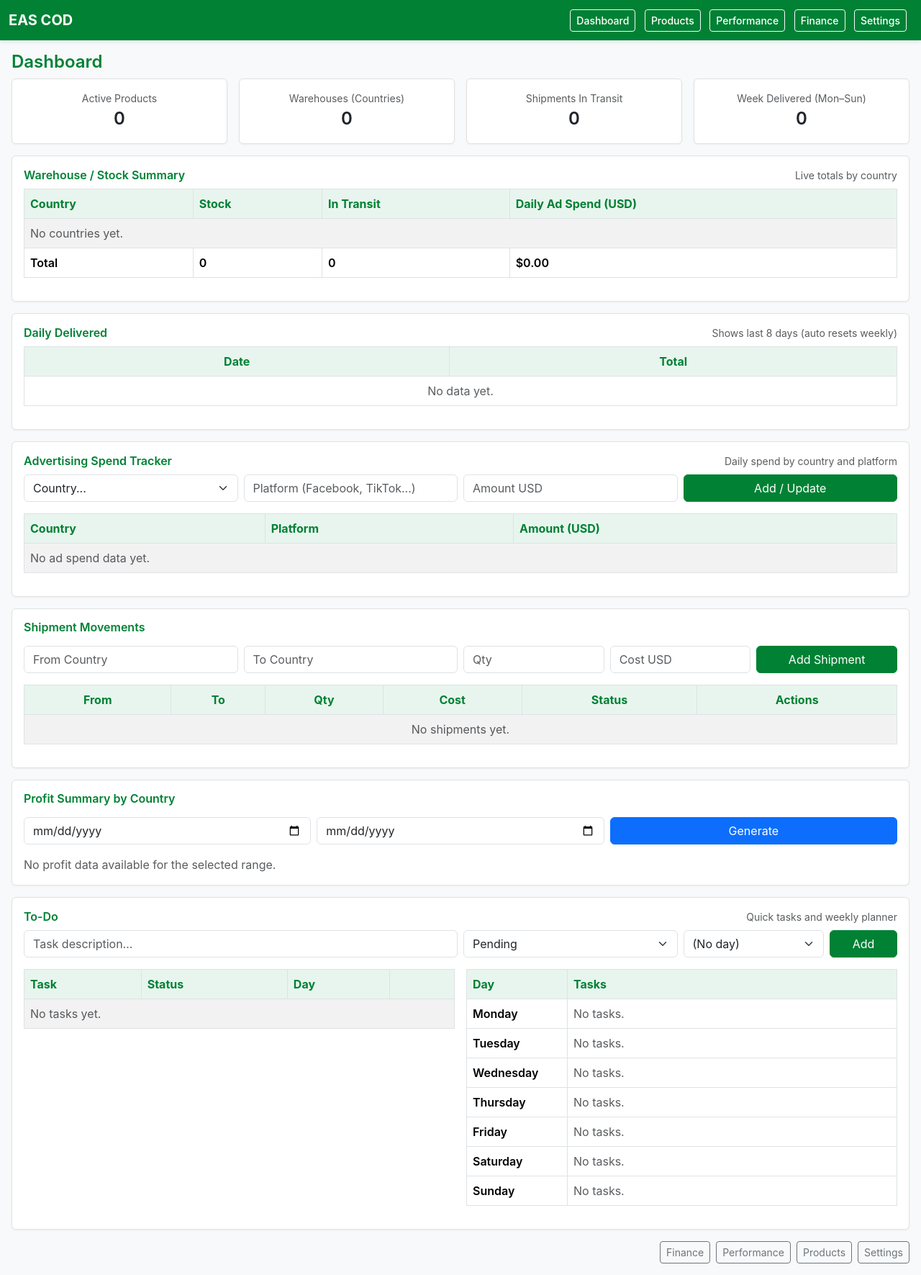
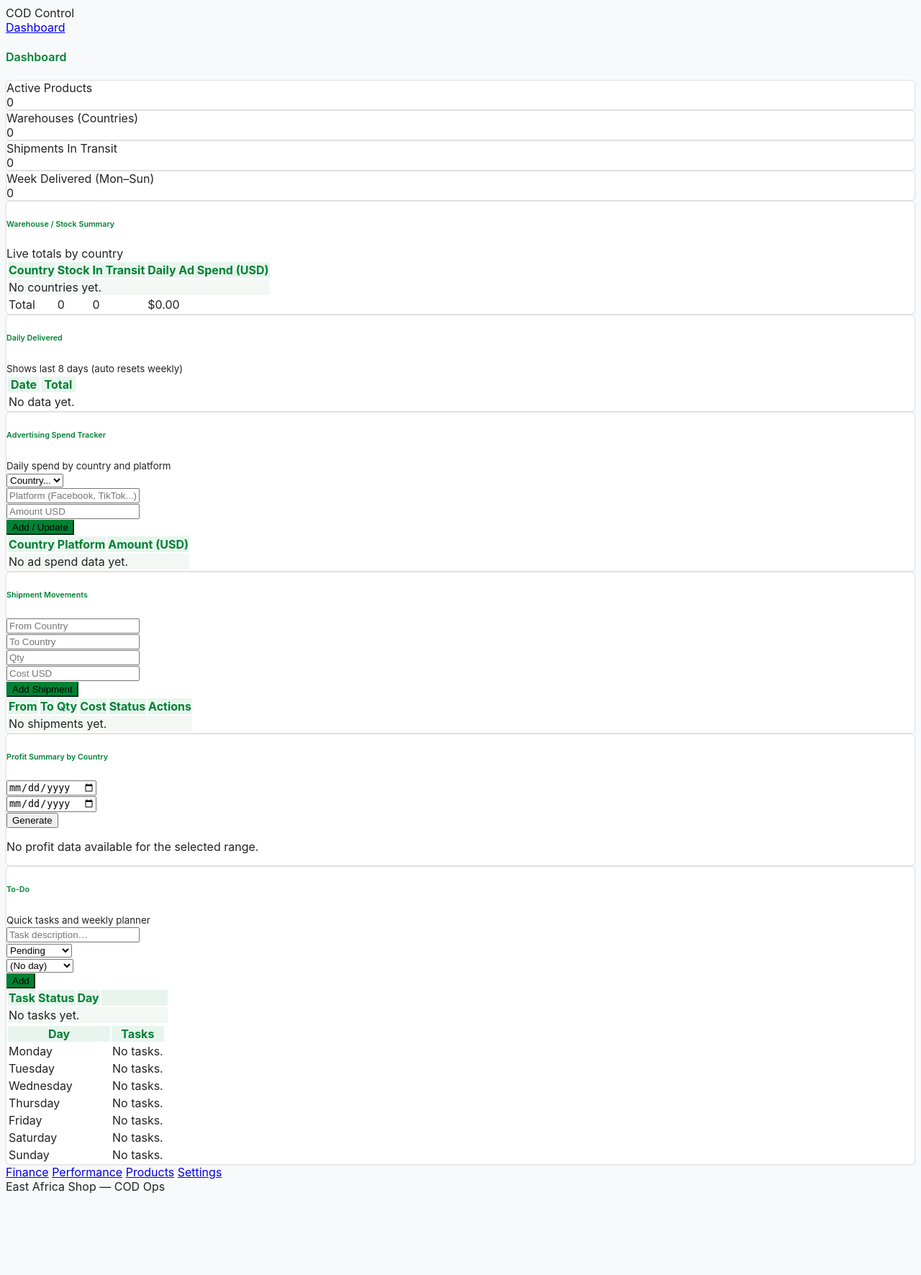
Before and after one commit to EAS-COD-System/eas, a Flask app: template templates/index.html in a window 1280 px wide. Shown: the whole page at 72% size. After the commit the page ends 1658 px from the top, so only its background shows below. Run offline with Flask 3, Linux system fonts and the light colour scheme; the template is opened without the code that fills it, so the values that code supplies are empty.

Commit message:
Update base.html

```diff
--- a/templates/base.html
+++ b/templates/base.html
@@ -1,32 +1,22 @@
-<!DOCTYPE html>
+<!doctype html>
 <html lang="en">
 <head>
-  <meta charset="UTF-8"><meta name="viewport" content="width=device-width, initial-scale=1.0">
-  <title>{{ title or 'EAS COD' }}</title>
-  <link href="https://cdn.jsdelivr.net/npm/bootstrap@5.3.2/dist/css/bootstrap.min.css" rel="stylesheet">
-  <link href="{{ url_for('static', filename='css/style.css') }}" rel="stylesheet">
+  <meta charset="utf-8">
+  <meta name="viewport" content="width=device-width,initial-scale=1">
+  <title>COD Control</title>
+  <link rel="stylesheet" href="{{ url_for('static', filename='style.css') }}">
 </head>
 <body>
-<nav class="navbar navbar-expand-lg" style="background:#008134;">
-  <div class="container-fluid">
-    <a class="navbar-brand text-white fw-bold" href="/">EAS COD</a>
-    <div>
-      <a class="btn btn-sm btn-outline-light" href="/">Dashboard</a>
-      <a class="btn btn-sm btn-outline-light" href="/products">Products</a>
-      <a class="btn btn-sm btn-outline-light" href="/performance">Performance</a>
-      <a class="btn btn-sm btn-outline-light" href="/finance">Finance</a>
-      <a class="btn btn-sm btn-outline-light" href="/settings">Settings</a>
-    </div>
-  </div>
-</nav>
-<div class="container-fluid p-3">
-  {% with messages=get_flashed_messages(with_categories=true) %}
-    {% for cat,msg in messages %}
-      <div class="alert alert-{{ 'danger' if cat=='error' else cat }}">{{ msg }}</div>
-    {% endfor %}
-  {% endwith %}
+<header class="topbar">
+  <div class="brand">COD Control</div>
+  <nav>
+    <a href="{{ url_for('dashboard') }}">Dashboard</a>
+    <!-- add other menus later: /products /performance /finance /settings -->
+  </nav>
+</header>
+<main class="container">
   {% block content %}{% endblock %}
-</div>
-<script src="https://cdn.jsdelivr.net/npm/bootstrap@5.3.2/dist/js/bootstrap.bundle.min.js"></script>
+</main>
+<footer class="foot">East Africa Shop — COD Ops</footer>
 </body>
 </html>
```
